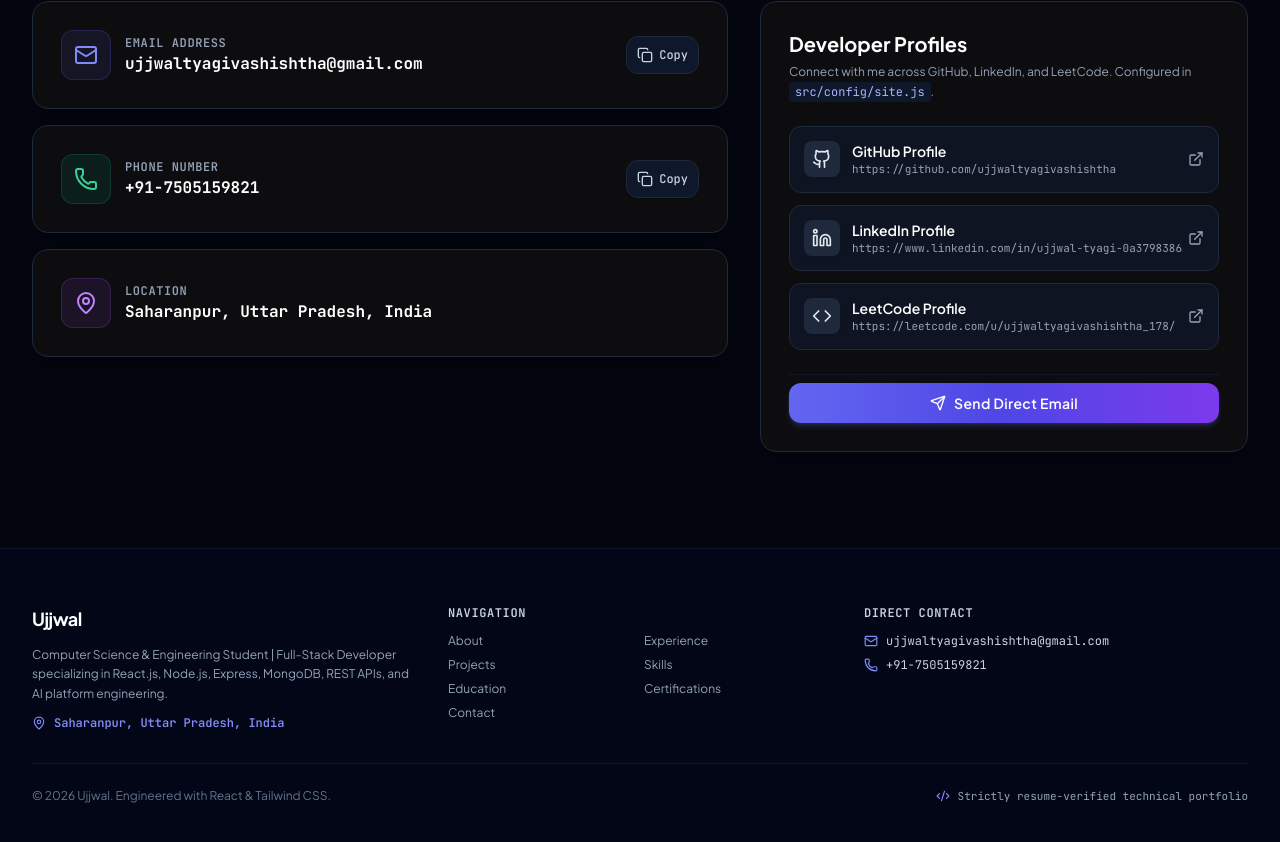
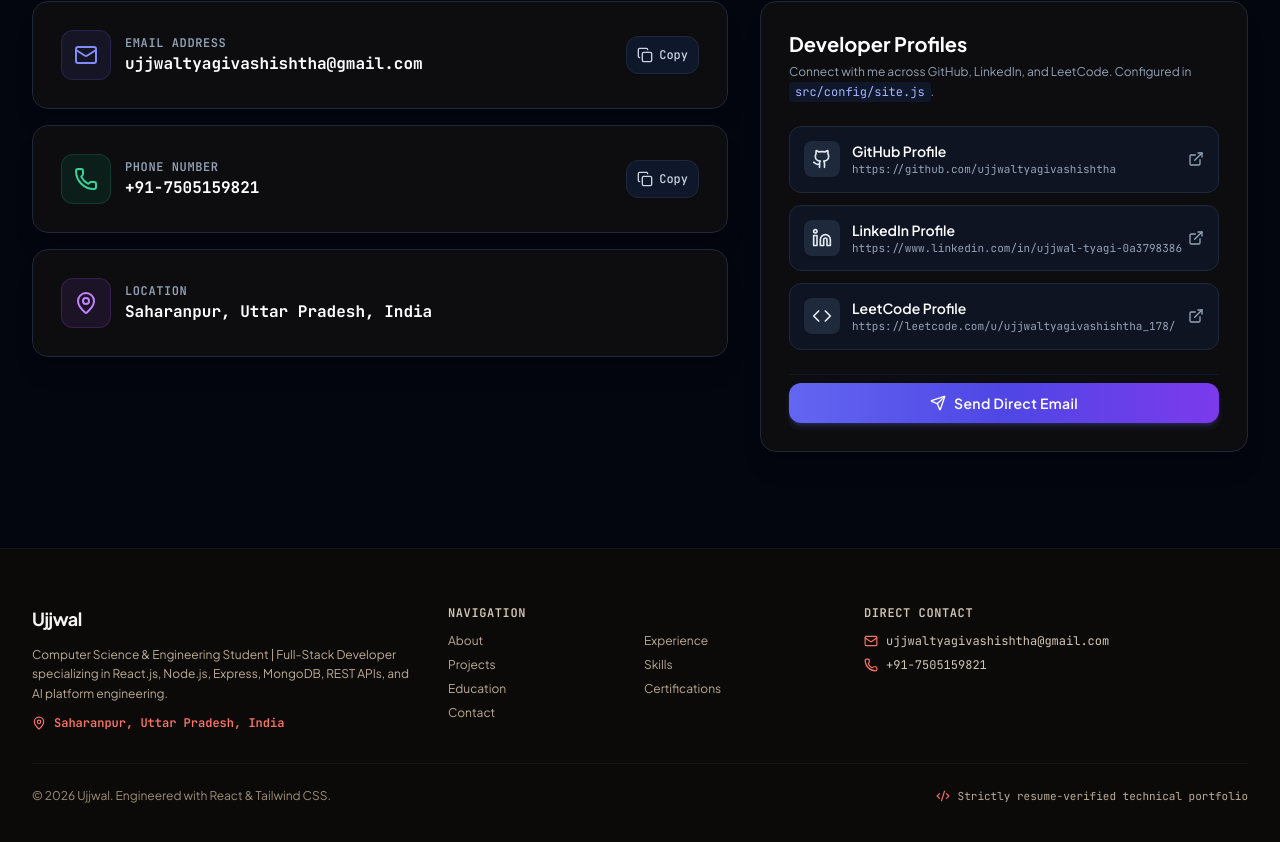
Before and after one commit to ujjwaltyagivashishtha/Portfolio, a React (Vite) app: page / in a window 1280 px wide. Shown: the part 7063-7905 px from the top of the page. Built offline with nearby package versions, Linux system fonts and the light colour scheme; the HTML template or start-up script is replaced by a standard one.

Commit message:
refactor: update color palette from slate to stone and coral theme across UI components and sections

```diff
--- a/src/components/layout/Footer.jsx
+++ b/src/components/layout/Footer.jsx
@@ -4,24 +4,24 @@ import { MapPin, Mail, Phone, Code2 } from 'lucide-react';
 
 export const Footer = () => {
   return (
-    <footer className="bg-slate-100 dark:bg-slate-950 border-t border-slate-200 dark:border-slate-900 pt-14 pb-10 text-slate-600 dark:text-slate-400 text-sm">
+    <footer className="bg-stone-950 border-t border-stone-900 pt-14 pb-10 text-stone-400 text-sm">
       <div className="max-w-7xl mx-auto px-4 sm:px-6 lg:px-8">
-        <div className="grid grid-cols-1 md:grid-cols-3 gap-8 pb-8 border-b border-slate-200 dark:border-slate-900">
+        <div className="grid grid-cols-1 md:grid-cols-3 gap-8 pb-8 border-b border-stone-900">
           {/* Identity */}
           <div className="space-y-3">
-            <h3 className="text-slate-900 dark:text-white font-bold text-lg tracking-tight">Ujjwal</h3>
-            <p className="text-xs text-slate-600 dark:text-slate-400 leading-relaxed max-w-sm">
+            <h3 className="text-paper-100 font-bold text-lg tracking-tight">Ujjwal</h3>
+            <p className="text-xs text-stone-400 leading-relaxed max-w-sm">
               Computer Science & Engineering Student | Full-Stack Developer specializing in React.js, Node.js, Express, MongoDB, REST APIs, and AI platform engineering.
             </p>
-            <div className="flex items-center gap-2 text-xs font-mono text-indigo-600 dark:text-indigo-400 font-semibold">
-              <MapPin className="w-3.5 h-3.5" />
+            <div className="flex items-center gap-2 text-xs font-mono text-coral-400 font-semibold">
+              <MapPin className="w-3.5 h-3.5 text-coral-400" />
               <span>{siteConfig.location}</span>
             </div>
           </div>
 
           {/* Quick Links */}
           <div>
-            <h4 className="text-xs font-mono uppercase tracking-wider text-slate-800 dark:text-slate-300 font-semibold mb-3">
+            <h4 className="text-xs font-mono uppercase tracking-wider text-stone-300 font-semibold mb-3">
               Navigation
             </h4>
             <ul className="grid grid-cols-2 gap-2 text-xs">
@@ -29,7 +29,7 @@ export const Footer = () => {
                 <li key={link.name}>
                   <a
                     href={link.href}
-                    className="hover:text-indigo-600 dark:hover:text-indigo-400 transition-colors"
+                    className="hover:text-coral-400 transition-colors"
                   >
                     {link.name}
                   </a>
@@ -40,25 +40,25 @@ export const Footer = () => {
 
           {/* Direct Contact Info */}
           <div>
-            <h4 className="text-xs font-mono uppercase tracking-wider text-slate-800 dark:text-slate-300 font-semibold mb-3">
+            <h4 className="text-xs font-mono uppercase tracking-wider text-stone-300 font-semibold mb-3">
               Direct Contact
             </h4>
             <ul className="space-y-2 text-xs font-mono">
               <li>
                 <a
                   href={`mailto:${siteConfig.email}`}
-                  className="flex items-center gap-2 text-slate-700 dark:text-slate-300 hover:text-indigo-600 dark:hover:text-indigo-400 transition-colors"
+                  className="flex items-center gap-2 text-stone-300 hover:text-coral-400 transition-colors"
                 >
-                  <Mail className="w-3.5 h-3.5 text-indigo-600 dark:text-indigo-400" />
+                  <Mail className="w-3.5 h-3.5 text-coral-400" />
                   <span>{siteConfig.email}</span>
                 </a>
               </li>
               <li>
                 <a
                   href={`tel:${siteConfig.phone}`}
-                  className="flex items-center gap-2 text-slate-700 dark:text-slate-300 hover:text-indigo-600 dark:hover:text-indigo-400 transition-colors"
+                  className="flex items-center gap-2 text-stone-300 hover:text-coral-400 transition-colors"
                 >
-                  <Phone className="w-3.5 h-3.5 text-indigo-600 dark:text-indigo-400" />
+                  <Phone className="w-3.5 h-3.5 text-coral-400" />
                   <span>{siteConfig.phone}</span>
                 </a>
               </li>
@@ -67,10 +67,10 @@ export const Footer = () => {
         </div>
 
         {/* Bottom Bar */}
-        <div className="pt-6 flex flex-col sm:flex-row items-center justify-between text-xs text-slate-500 dark:text-slate-500 gap-4">
+        <div className="pt-6 flex flex-col sm:flex-row items-center justify-between text-xs text-stone-500 gap-4">
           <p>© {new Date().getFullYear()} Ujjwal. Engineered with React & Tailwind CSS.</p>
-          <div className="flex items-center gap-2 font-mono text-[11px] text-slate-600 dark:text-slate-400">
-            <Code2 className="w-3.5 h-3.5 text-indigo-600 dark:text-indigo-400" />
+          <div className="flex items-center gap-2 font-mono text-[11px] text-stone-400">
+            <Code2 className="w-3.5 h-3.5 text-coral-400" />
             <span>Strictly resume-verified technical portfolio</span>
           </div>
         </div>
```
